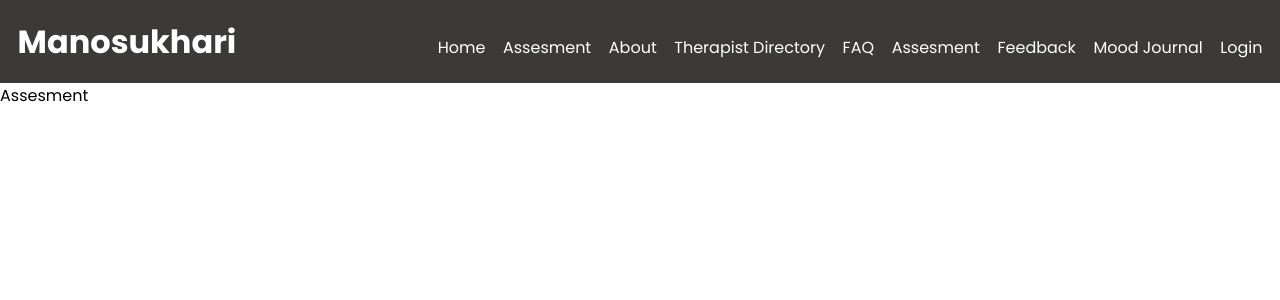
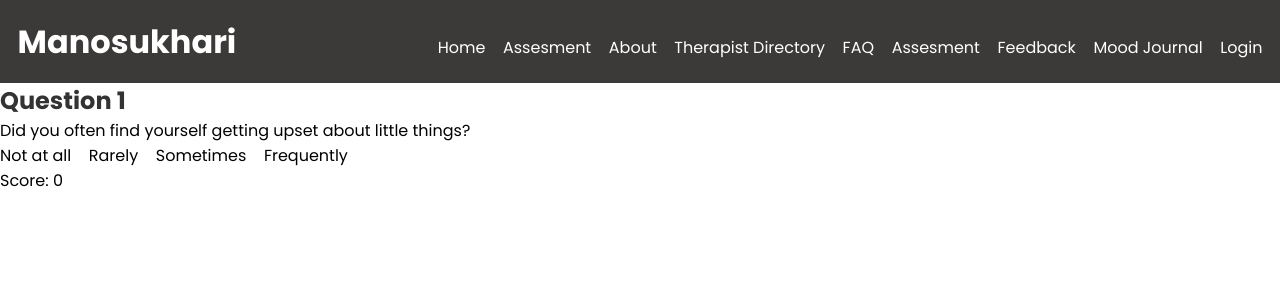
Before and after one commit to HaswanthKurevella/manosukhari, a React (Vite) app in the folder frontend/: page /assesment in a window 1280 px wide. Shown: the top 300 px of the page. Built offline with nearby package versions, Linux system fonts and the light colour scheme; no server answers.

Commit message:
assessment v1

```diff
--- a/frontend/src/routes/Assesment.jsx
+++ b/frontend/src/routes/Assesment.jsx
@@ -1,4 +1,190 @@
-const Assesment = () => {
-	return <>Assesment</>;
-};
-export default Assesment;
+import React, { Component } from 'react';
+//import './App.css';
+
+class App extends Component {
+  constructor(props) {
+    super(props);
+
+    this.state = {
+      currentQuestion: 0,
+      score: 0,
+      questions: [
+        {
+          question: 'Did you often find yourself getting upset about little things?',
+          options: ['Not at all', 'Rarely', 'Sometimes', 'Frequently'],
+		  scores: [0, 1, 2, 3],
+        },
+        {
+          question: 'Have you ever experienced dizziness or a feeling like you were about to faint?',
+          options: ['Not at all', 'Rarely', 'Sometimes', 'Frequently'],
+		  scores: [0, 1, 2, 3],
+        },
+        {
+          question: 'Did you find it difficult to enjoy anything?',
+          options: ['Not at all', 'Rarely', 'Sometimes', 'Frequently'],
+		  scores: [0, 1, 2, 3],
+        },
+        {
+          question: 'Have you ever had trouble breathing, such as fast breathing, even when you weren\'t exercising or sick?',
+          options: ['Not at all', 'Rarely', 'Sometimes', 'Frequently'],
+		  scores: [0, 1, 2, 3],
+        },
+        {
+          question: 'Did you ever feel like you hated your life?',
+          options: ['Not at all', 'Rarely', 'Sometimes', 'Frequently'],
+		  scores: [0, 1, 2, 3],
+        },
+        {
+          question: 'Did you tend to overreact to situations?',
+          options: ['Not at all', 'Rarely', 'Sometimes', 'Frequently'],
+		  scores: [0, 1, 2, 3],
+        },
+        {
+          question: 'Have you ever experienced shaky hands?',
+          options: ['Not at all', 'Rarely', 'Sometimes', 'Frequently'],
+		  scores: [0, 1, 2, 3],
+        },
+        {
+          question: 'Did you often feel stressed about many things?',
+          options: ['Not at all', 'Rarely', 'Sometimes', 'Frequently'],
+		  scores: [0, 1, 2, 3],
+        },
+        {
+          question: 'Have you ever felt terrified for no apparent reason?',
+          options: ['Not at all', 'Rarely', 'Sometimes', 'Frequently'],
+		  scores: [0, 1, 2, 3],
+        },
+        {
+          question: 'Were there times when you couldn\'t find anything nice to look forward to?',
+          options: ['Not at all', 'Rarely', 'Sometimes', 'Frequently'],
+		  scores: [0, 1, 2, 3],
+        },
+        {
+          question: 'Did you frequently find yourself easily irritated?',
+          options: ['Not at all', 'Rarely', 'Sometimes', 'Frequently'],
+		  scores: [0, 1, 2, 3],
+        },
+        {
+          question: 'Was it hard for you to relax?',
+          options: ['Not at all', 'Rarely', 'Sometimes', 'Frequently'],
+		  scores: [0, 1, 2, 3],
+        },
+        {
+          question: 'Were you unable to stop feeling sad at times?',
+          options: ['Not at all', 'Rarely', 'Sometimes', 'Frequently'],
+		  scores: [0, 1, 2, 3],
+        },
+        {
+          question: 'Did you get annoyed when people interrupted you?',
+          options: ['Not at all', 'Rarely', 'Sometimes', 'Frequently'],
+		  scores: [0, 1, 2, 3],
+        },
+        {
+          question: 'Have you ever felt like you were about to panic?',
+          options: ['Not at all', 'Rarely', 'Sometimes', 'Frequently'],
+		  scores: [0, 1, 2, 3],
+        },
+        {
+          question: 'Did you ever have moments where you hated yourself?',
+          options: ['Not at all', 'Rarely', 'Sometimes', 'Frequently'],
+		  scores: [0, 1, 2, 3],
+        },
+        {
+          question: 'Did you ever feel like you weren\'t good enough?',
+          options: ['Not at all', 'Rarely', 'Sometimes', 'Frequently'],
+		  scores: [0, 1, 2, 3],
+        },
+        {
+          question: 'Were you easily annoyed by things or people?',
+          options: ['Not at all', 'Rarely', 'Sometimes', 'Frequently'],
+		  scores: [0, 1, 2, 3],
+        },
+        {
+          question: 'Did you experience a rapid heartbeat without strenuous exercise?',
+          options: ['Not at all', 'Rarely', 'Sometimes', 'Frequently'],
+		  scores: [0, 1, 2, 3],
+        },
+        {
+          question: 'Have you ever felt scared without any apparent reason?',
+          options: ['Not at all', 'Rarely', 'Sometimes', 'Frequently'],
+          scores: [0, 1, 2, 3],
+        },
+        {
+          question: 'Did you ever feel that life was terrible?',
+          options: ['Not at all', 'Rarely', 'Sometimes', 'Frequently'],
+		  scores: [0, 1, 2, 3],
+        },
+      ],
+	  answeredQuestions: new Array(21).fill(false),
+    };
+  }
+
+
+  handleAnswerClick = (selectedOptionIndex) => {
+    const { currentQuestion, questions, score, answeredQuestions } = this.state;
+
+    // Check if the question has already been answered or the quiz is completed
+    if (answeredQuestions[currentQuestion] || this.state.quizCompleted) {
+      return;
+    }
+
+    const selectedScore = questions[currentQuestion].scores[selectedOptionIndex];
+
+    this.setState((prevState) => ({
+      score: prevState.score + selectedScore,
+      answeredQuestions: prevState.answeredQuestions.map((value, index) =>
+        index === currentQuestion ? true : value
+      ),
+    }));
+
+    if (currentQuestion < questions.length - 1) {
+      // Increment currentQuestion only if it's not the last question
+      this.setState({
+        currentQuestion: currentQuestion + 1,
+      });
+    } else {
+      // If it's the last question, mark the quiz as completed
+      this.setState({
+        quizCompleted: true,
+      });
+    }
+  };
+
+  render() {
+    const { currentQuestion, score, questions, quizCompleted } = this.state;
+
+    return (
+      <div className="quiz-app">
+        {quizCompleted ? (
+          <div>
+            <h2>Assessment completed!</h2>
+            <p>Your final score is: {score}</p>
+          </div>
+        ) : (
+          <div>
+            <h2>Question {currentQuestion + 1}</h2>
+            <p>{questions[currentQuestion].question}</p>
+            <ul>
+              {questions[currentQuestion].options.map((option, index) => (
+                <li
+                  key={index}
+                  onClick={() => this.handleAnswerClick(index)}
+                >
+                  {option}
+                </li>
+              ))}
+            </ul>
+            <p>Score: {score}</p>
+            {currentQuestion === questions.length - 1 && (
+              <button onClick={() => this.setState({ quizCompleted: true })}>
+                Submit
+              </button>
+            )}
+          </div>
+        )}
+      </div>
+    );
+  }
+}
+
+export default App;
```
